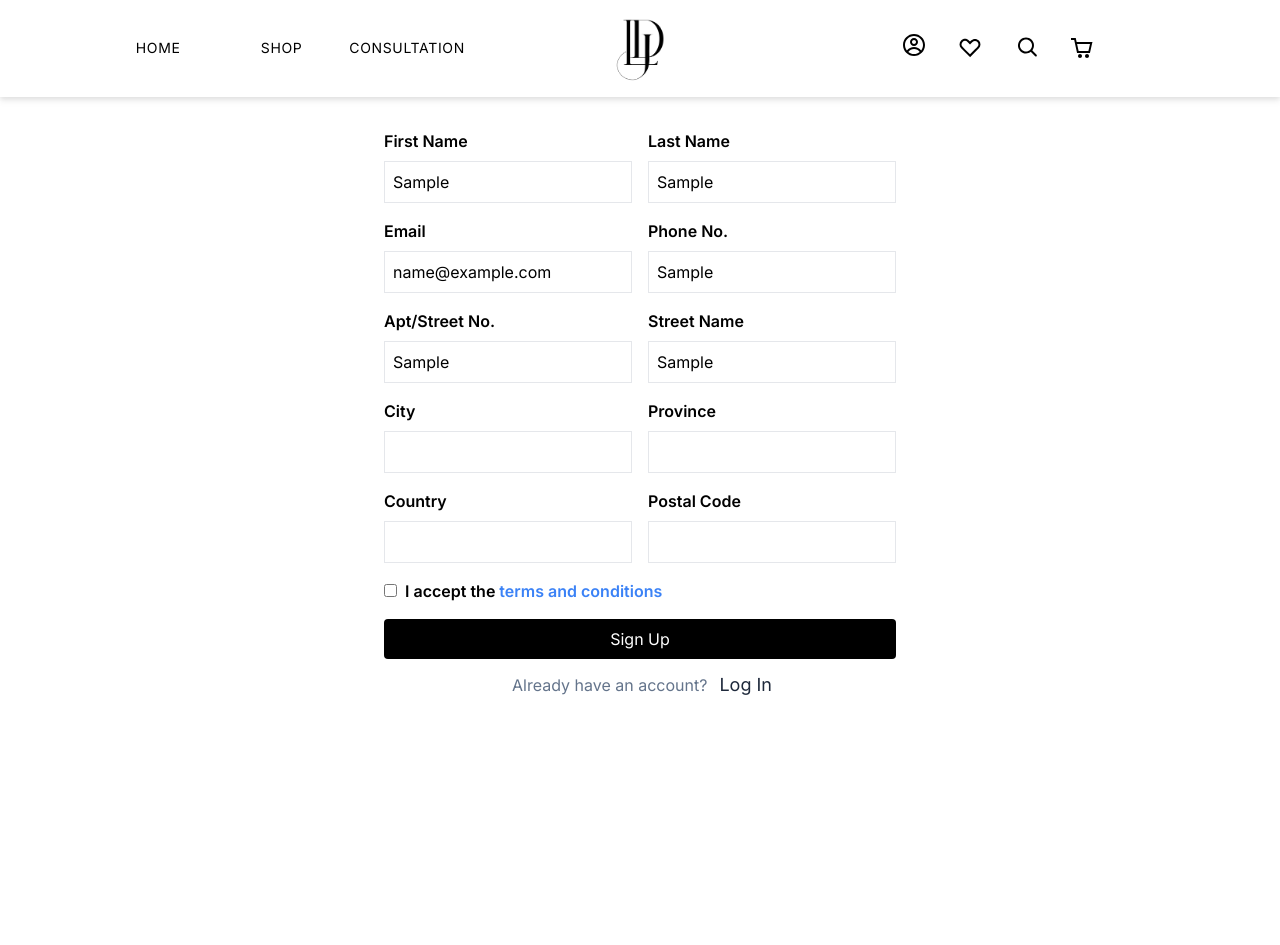
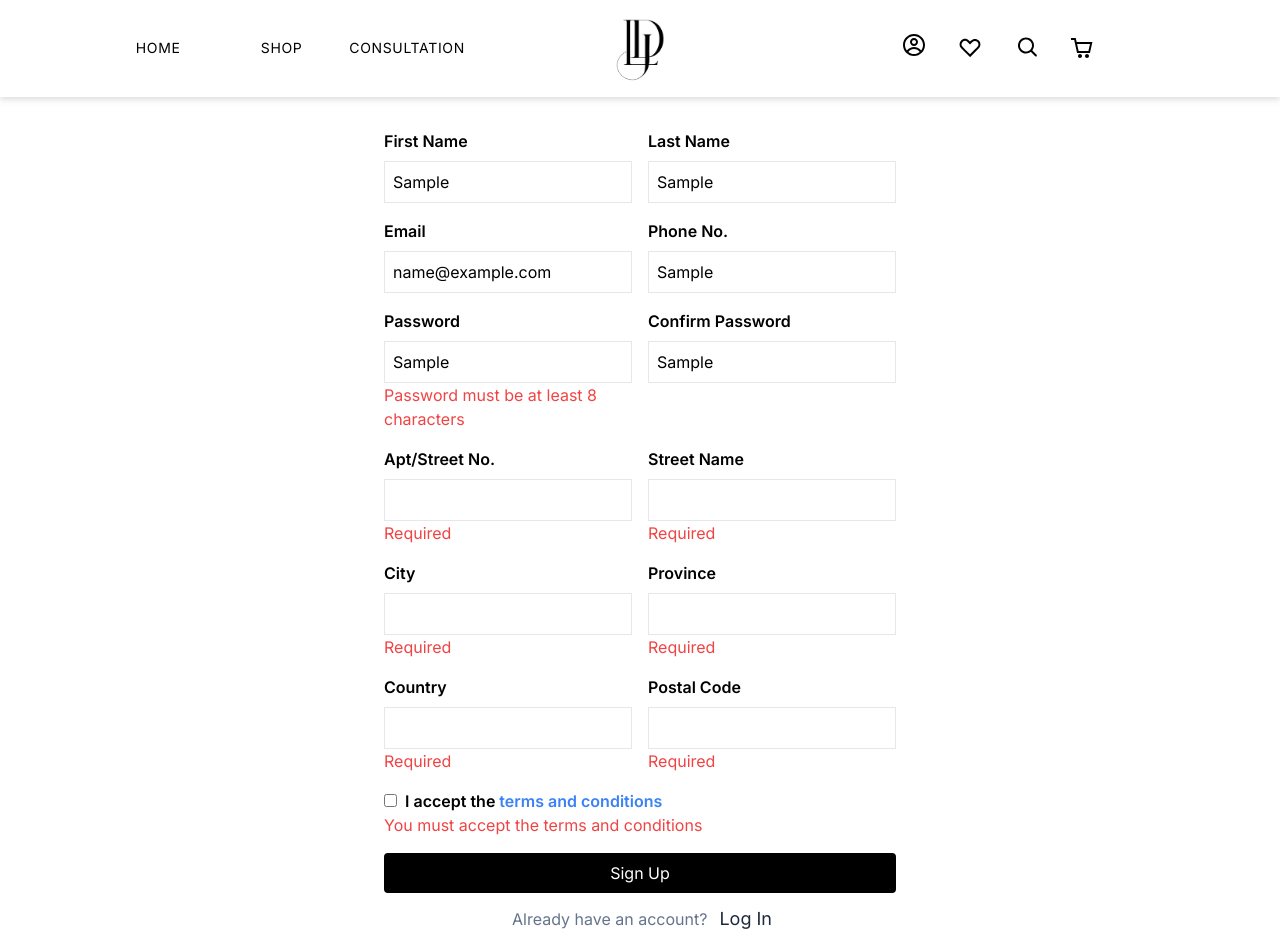
Before and after one commit to Parth-Prajapati18/Parth-ShoppingApp, a Next.js app in the folder ecommerceapp/: page /signup in a window 1280 px wide. Both pictures are taken after typing "Sample", "Sample", "name@example.com", "Sample", "Sample", "Sample" into the empty fields and a click on the button "Sign Up". Before the commit the page ends 800 px from the top, so only its background shows below. Built offline with nearby package versions, Linux system fonts and the light colour scheme.

Commit message:
Adding authentication code for Login and SignUp

```diff
--- a/ecommerceapp/app/login/loginform.js
+++ b/ecommerceapp/app/login/loginform.js
@@ -1,8 +1,10 @@
-"use client"
+"use strict";  // Use strict mode
+
 import React from 'react';
 import { Formik, Form, Field, ErrorMessage } from 'formik';
 import * as Yup from 'yup';
 import Link from 'next/link';
+import axios from 'axios';
 
 const LoginForm = () => {
   const initialValues = {
@@ -15,11 +17,13 @@ const LoginForm = () => {
     password: Yup.string().required('Required'),
   });
 
-  const handleSubmit = (values, { setSubmitting }) => {
-    setTimeout(() => {
-      alert(JSON.stringify(values, null, 2));
-      setSubmitting(false);
-    }, 10);
+  const handleSubmit = async (values) => {
+    try {
+      const response = await axios.post('/api/login', values);
+      alert(response.data.Message);
+    } catch (error) {
+      console.error('An error occurred:', error);
+    }
   };
 
   return (
@@ -61,7 +65,9 @@ const LoginForm = () => {
         </button>
         <div className='flex justify-center items-center py-3'>
           <p className='px-2 text-slate-500'>Dont have an account?</p>
-          <Link className='px-1 text-lg text-slate-800 hover:underline' href={'/signup'}>Sign Up</Link>
+          <Link href="/signup" className='px-1 text-lg text-slate-800 hover:underline'>
+            Sign Up
+          </Link>
         </div>
       </Form>
     </Formik>
--- a/ecommerceapp/app/signup/signupform.js
+++ b/ecommerceapp/app/signup/signupform.js
@@ -2,22 +2,22 @@ import React from 'react';
 import { Formik, Form, Field, ErrorMessage } from 'formik';
 import * as Yup from 'yup';
 import Link from 'next/link';
+import axios from 'axios';
 
 const SignUpForm = () => {
+
   const initialValues = {
     firstName: '',
     lastName: '',
     email: '',
     password: '',
     confirmPassword: '',
-    address: {
     aptName: '',
     streetName: '',
     city: '',
     province: '',
     country: '',
     postalCode: '',
-    },
     mobileNumber: '',
     acceptTerms: false,
   };
@@ -36,23 +36,26 @@ const SignUpForm = () => {
     confirmPassword: Yup.string()
       .required('Required')
       .oneOf([Yup.ref('password'), null], 'Passwords must match'),
-    address: Yup.object().shape({
-      aptNumber: Yup.string().required('Required'),
+    aptName: Yup.string().required('Required'),
     streetName: Yup.string().required('Required'),
     city: Yup.string().required('Required'),
     province: Yup.string().required('Required'),
     country: Yup.string().required('Required'),
     postalCode: Yup.string().required('Required'),
     acceptTerms: Yup.boolean().oneOf([true], 'You must accept the terms and conditions'),
-    }),
     mobileNumber: Yup.string(),
   });
 
-  const handleSubmit = (values, { setSubmitting }) => {
-    setTimeout(() => {
-      alert(JSON.stringify(values, null, 2));
-      setSubmitting(false);
-    }, 400);
+
+  const handleSubmit = async (values, actions) => {
+    try {
+      const response = await axios.post('/api/signup', values);
+      alert(response.data.Message);
+      actions.resetForm();
+    } catch (error) {
+      console.error(error);
+      alert('An error occurred. Please try again later.');
+    }
   };
 
   return (
@@ -118,21 +121,50 @@ const SignUpForm = () => {
         </div>
         {/* Email and Mobile number End */}
 
+        {/* Password Start */}
+        <div className="grid grid-cols-2 gap-4 mb-4">
+          <div>
+            <label htmlFor="password" className="block text-black font-semibold mb-2">
+              Password
+            </label>
+            <Field
+              type="text"
+              id="password"
+              name="password"
+              className="w-full p-2 border"
+            />
+            <ErrorMessage name="password" component="p" className="text-red-500" />
+          </div>
+          <div>
+            <label htmlFor="confirmPassword" className="block text-black font-semibold mb-2">
+              Confirm Password
+            </label>
+            <Field
+              type="text"
+              id="confirmPassword"
+              name="confirmPassword"
+              className="w-full p-2 border"
+            />
+            <ErrorMessage name="confirmPassword" component="p" className="text-red-500" />
+          </div>
+        </div>
+        {/* Password End */}
+
         {/* Address fields Start*/}
 
         {/* StreeNamen and Number  */}
         <div className="grid grid-cols-2 gap-4 mb-4">
           <div>
-            <label htmlFor="aptNumber" className="block text-black font-semibold mb-2">
+            <label htmlFor="aptName" className="block text-black font-semibold mb-2">
               Apt/Street No.
             </label>
             <Field
               type="text"
-              id="aptNumber"
-              name="aptNumber"
+              id="aptName"
+              name="aptName"
               className="w-full p-2 border"
             />
-            <ErrorMessage name="aptNumber" component="p" className="text-red-500" />
+            <ErrorMessage name="aptName" component="p" className="text-red-500" />
           </div>
           <div>
             <label htmlFor="streetName" className="block text-black font-semibold mb-2">
@@ -236,6 +268,7 @@ const SignUpForm = () => {
         <button
           type="submit"
           className="w-full bg-black text-white py-2 rounded hover:bg-gray-900"
+          onClick={handleSubmit}
         >
           Sign Up
         </button>
--- a/ecommerceapp/package.json
+++ b/ecommerceapp/package.json
@@ -10,10 +10,13 @@
   },
   "dependencies": {
     "autoprefixer": "10.4.14",
+    "axios": "^1.4.0",
+    "bcrypt": "^5.1.0",
     "eslint": "8.45.0",
     "eslint-config-next": "13.4.11",
     "fonts": "^0.0.2",
     "formik": "^2.4.3",
+    "mysql2": "^3.6.0",
     "next": "13.4.11",
     "postcss": "8.4.27",
     "react": "18.2.0",
--- /dev/null
+++ b/ecommerceapp/pages/api/lib/data.js
@@ -0,0 +1,11 @@
+import mysql from 'mysql2';
+
+export const connection = mysql.createConnection({
+    host: '54.39.132.104',
+    user: 'devparthp_myApp_db',
+    password: 'B7KyDa%HrMu^2*hL@pIljxIT@k5v5ig&6Y#p$JsFKG#Bu2*WQOx&*Sb&QC#X2B0s73',
+    database: 'devparthp_dimondShop',
+    waitForConnections: true,
+    connectionLimit: 10,
+    queueLimit: 0
+});
--- /dev/null
+++ b/ecommerceapp/pages/api/login.js
@@ -0,0 +1,26 @@
+import { connection } from "./lib/data";
+import bcrypt from 'bcrypt';
+
+export default async function handler(req, res) {
+  try {
+    const { email, password } = req.body;
+
+    const [rows] = await connection.promise().query('SELECT password FROM `user_details` WHERE email = ?', [email]);
+
+    if (rows.length === 0) {
+      return res.status(401).json({ Message: "User not found" });
+    }
+
+    const hash = rows[0].password;
+    const result = await bcrypt.compare(password, hash);
+
+    if (result) {
+      return res.status(200).json({ Message: "Login Works" });
+    } else {
+      return res.status(200).json({ Message: "Login doesn't work" });
+    }
+  } catch (error) {
+    console.error(error);
+    return res.status(500).json({ Message: "Internal Server Error" });
+  }
+}
--- /dev/null
+++ b/ecommerceapp/pages/api/signup.js
@@ -0,0 +1,31 @@
+import { connection } from "./lib/data";
+import bcrypt from 'bcrypt';
+
+export default async function handler(req, res) {
+    if (req.method === 'GET') {
+        try {
+            return res.status(200).json({ Message: "GET Request Success" });
+        } catch (error) {
+            console.error(error);
+            return res.status(500).json({ Message: "GET Request Error" });
+        }
+    } else if (req.method === 'POST') {
+        try {
+            const { firstName, lastName, email, password, aptName, streetName, city, province, country, postalCode, mobileNumber, acceptTerms } = req.body;
+            const saltRounds = 10;
+            const hashedPassword = await bcrypt.hash(password, saltRounds);
+
+            await connection.promise().query(
+                "INSERT INTO user_details (firstName, lastName, email, mobileNumber, password, aptName, streetName, city, province, country, postalCode, acceptTerm) VALUES (?, ?, ?, ?, ?, ?, ?, ?, ?, ?, ?, ?)",
+                [firstName, lastName, email, mobileNumber, hashedPassword, aptName, streetName, city, province, country, postalCode, acceptTerms]
+            );
+
+            return res.status(200).json({ Message: "POST Request Success" });
+        } catch (error) {
+            console.error(error);
+            return res.status(500).json({ Message: "POST Request SQL Error" });
+        }
+    } else {
+        return res.status(405).json({ Message: "Method Not Allowed" });
+    }
+}
--- a/ecommerceapp/pages/api/test.js
+++ b/ecommerceapp/pages/api/test.js
@@ -1,3 +1,6 @@
-export default function test(req,res) {
-    return res.status(400).json({Message: "Success"})
+import { connection } from "./lib/data";
+
+export default async function test (req,res) {
+    const [rows] = await connection.promise().query('SELECT * FROM `user_details`');
+    return res.status(200).json(rows);
 }
```
Also changed, not shown: 1 other file (tests, documents, lock files or other folders). Lines whose indentation alone changed are shown as unchanged.
